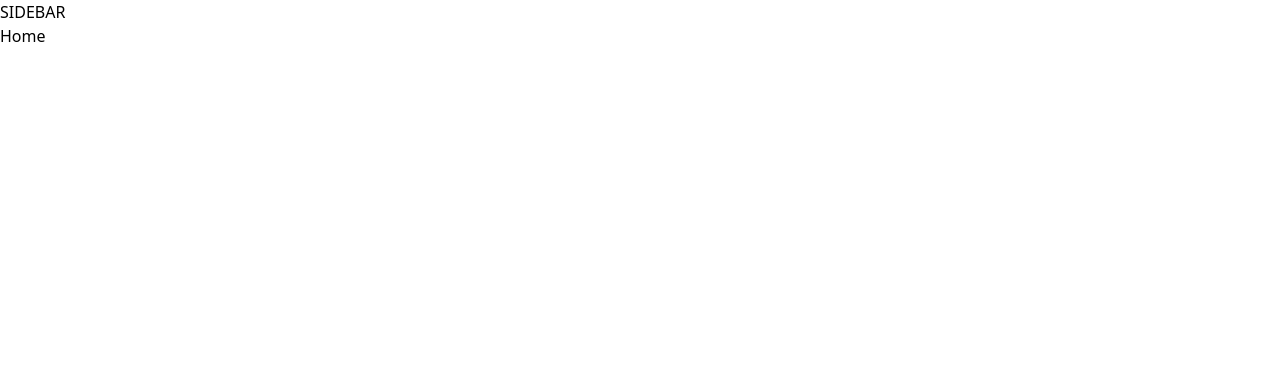
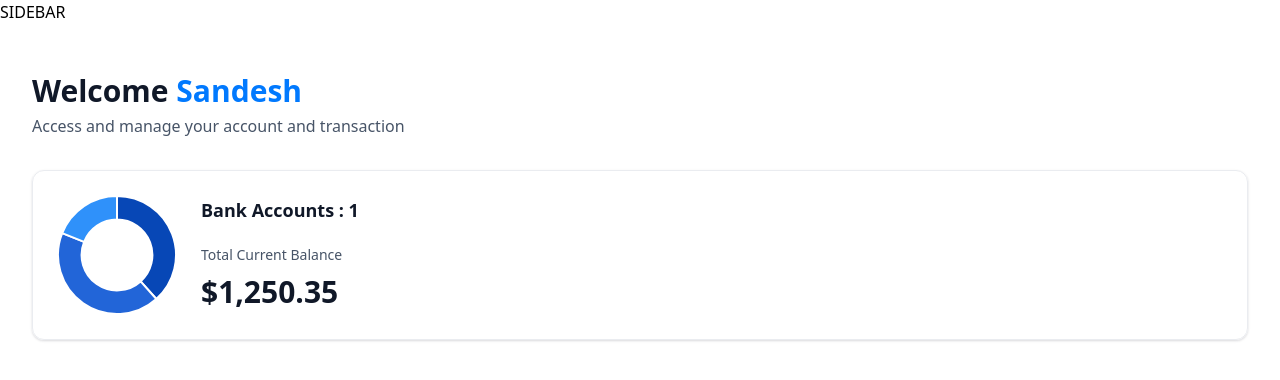
Before and after one commit to SandyHeka/banking_web_app, a Next.js app: page / in a window 1280 px wide. Shown: the top 380 px of the page. Built offline with nearby package versions, Linux system fonts and the light colour scheme.

Commit message:
chart added

```diff
--- a/app/(root)/page.tsx
+++ b/app/(root)/page.tsx
@@ -1,8 +1,28 @@
+import TotalBalanceBox from '@/components/TotalBalanceBox';
+import HeaderBox from '@/components/HeaderBox'
 import React from 'react'
 
 const Home = () => {
+  const loggedIn = {firstName: 'Sandesh'};
   return (
-    <div>Home</div>
+    <section className='home'>
+      <div className='home-content'>
+        <header className='home-header'>
+          <HeaderBox
+            type="greeting"
+            title="Welcome"
+            user={loggedIn?.firstName || 'GUEST'}
+            subtext="Access and manage your account and transaction"
+          />
+          <TotalBalanceBox
+            accounts={[]}
+            totalBanks={1}
+            totalCurrentBalance={1250.35}
+          />
+        </header>
+
+      </div>
+    </section>
   )
 }
 
--- /dev/null
+++ b/components/AnimatedCounter.tsx
@@ -0,0 +1,14 @@
+'use client';
+import React from 'react'
+import CountUp from 'react-countup'
+
+export default function AnimatedCounter({amount} : {amount: number}) {
+  return (
+    <div className='w-full'><CountUp
+
+    decimals={2}
+    decimal='.'
+    prefix='$'
+    end={amount}/></div>
+  )
+}
--- /dev/null
+++ b/components/DoughnutChart.tsx
@@ -0,0 +1,29 @@
+"use client";
+
+import React from 'react'
+import { Chart as ChartJS, ArcElement, Tooltip, Legend } from "chart.js";
+import { Doughnut } from "react-chartjs-2";
+
+ChartJS.register(ArcElement, Tooltip, Legend);
+
+
+export default function DoughnutChart({accounts} : DoughnutChartProps) {
+    const data = {
+        datasets: [
+            {
+                label: 'Banks',
+                data : [2250, 2500, 1111],
+                backgroundColor: ['#0747b6', '#2265d8', '#2f91fa']
+            }
+        ],
+        labels: ['Bank 1', 'Bank 2', 'Bank 3']
+    }
+  return <Doughnut data={data}  options={{
+    cutout: "60%",
+    plugins: {
+        legend:{
+            display: false
+        }
+    }
+  }}/>
+}
--- /dev/null
+++ b/components/HeaderBox.tsx
@@ -0,0 +1,17 @@
+import React from 'react'
+
+export default function HeaderBox({type = "title", title, subtext, user} : HeaderBoxProps) {
+  return (
+    <div className='header-box'>
+        <h1 className='header-box-title'>
+            {title}
+            {type === 'greeting' && (
+                <span className='text-bankGradient'>
+                    &nbsp;{user}
+                </span>
+            )}
+        </h1>
+        <p className='header-box-subtext'>{subtext}</p>
+    </div>
+  )
+}
--- /dev/null
+++ b/components/TotalBalanceBox.tsx
@@ -0,0 +1,32 @@
+
+import { formatAmount } from '@/lib/utils'
+import React from 'react'
+import CountUp from 'react-countup'
+import AnimatedCounter from './AnimatedCounter'
+import DoughnutChart from './DoughnutChart'
+
+export default function TotalBalanceBox({accounts= [], totalBanks, totalCurrentBalance} : TotlaBalanceBoxProps) {
+  return (
+    <section className='total-balance'>
+        <div className='total-balance-chart'>
+            <DoughnutChart accounts={accounts}/>
+        </div>
+        <div className='flex flex-col gap-6'>
+            <h2 className='header-2'>
+                Bank Accounts : {totalBanks}
+            </h2>
+            <div className='flex flex-col gap-2'>
+                <p className='total-balance-label'>
+                    Total Current Balance
+                </p>
+                <div className='total-balance-amount flex-center gap-2'>
+                    <AnimatedCounter amount={totalCurrentBalance}/>
+
+                </div>
+
+            </div>
+
+        </div>
+    </section>
+  )
+}
--- a/lib/utils.ts
+++ b/lib/utils.ts
@@ -66,9 +66,9 @@
 };
 
 export function formatAmount(amount: number): string {
-  const formatter = new Intl.NumberFormat("en-US", {
+  const formatter = new Intl.NumberFormat("en-AU", {
     style: "currency",
-    currency: "USD",
+    currency: "AUD",
     minimumFractionDigits: 2,
   });
 
--- a/package.json
+++ b/package.json
@@ -17,7 +17,7 @@
     "@radix-ui/react-slot": "^1.0.2",
     "@radix-ui/react-tabs": "^1.0.4",
     "@sentry/nextjs": "^7.112.2",
-    "chart.js": "^4.4.2",
+    "chart.js": "^4.4.8",
     "class-variance-authority": "^0.7.0",
     "clsx": "^2.1.1",
     "dwolla-v2": "^3.4.0",
@@ -25,9 +25,9 @@
     "next": "14.2.3",
     "node-appwrite": "^12.0.1",
     "plaid": "^23.0.0",
-    "query-string": "^9.0.0",
+    "query-string": "^9.1.1",
     "react": "^18",
-    "react-chartjs-2": "^5.2.0",
+    "react-chartjs-2": "^5.3.0",
     "react-countup": "^6.5.3",
     "react-dom": "^18",
     "react-hook-form": "^7.51.3",
```
Also changed, not shown: 1 other file (tests, documents, lock files or other folders).
